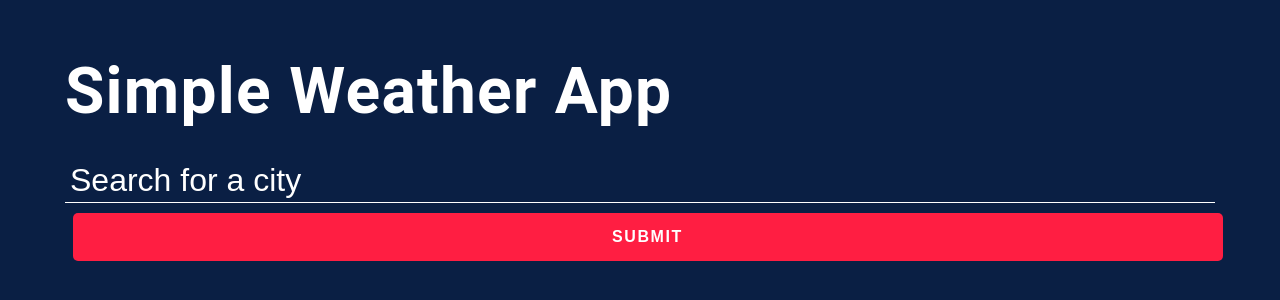
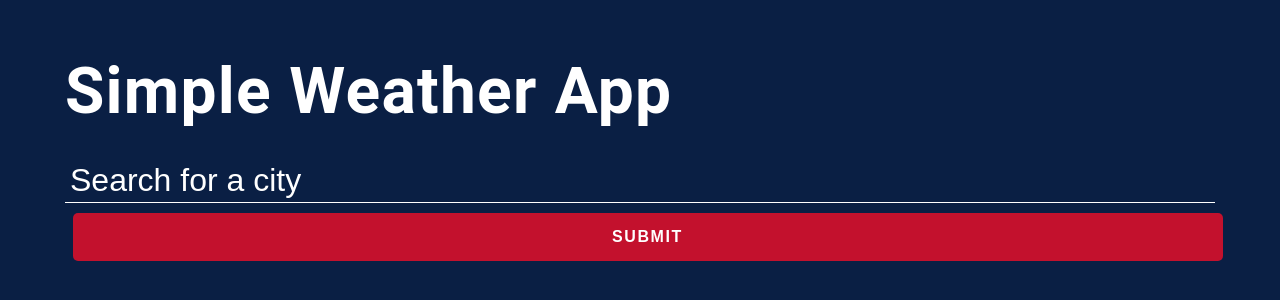
Before and after one commit to Belgarus/Complete-Projects, a PHP site: page / in a window 1280 px wide, with the pointer over the restyled element. Shown: the top 300 px of the page. Run offline with PHP 8.4, Linux system fonts and the light colour scheme.

Commit message:
added a hover effect to the button

```diff
--- a/style.css
+++ b/style.css
@@ -19,6 +19,9 @@ button {
   background-color: var(--red);
   border-radius: 3px;
   width: 30%;
+}
+.top-banner form button:hover {
+  background: var(--darkred);
 }
 
 
```
